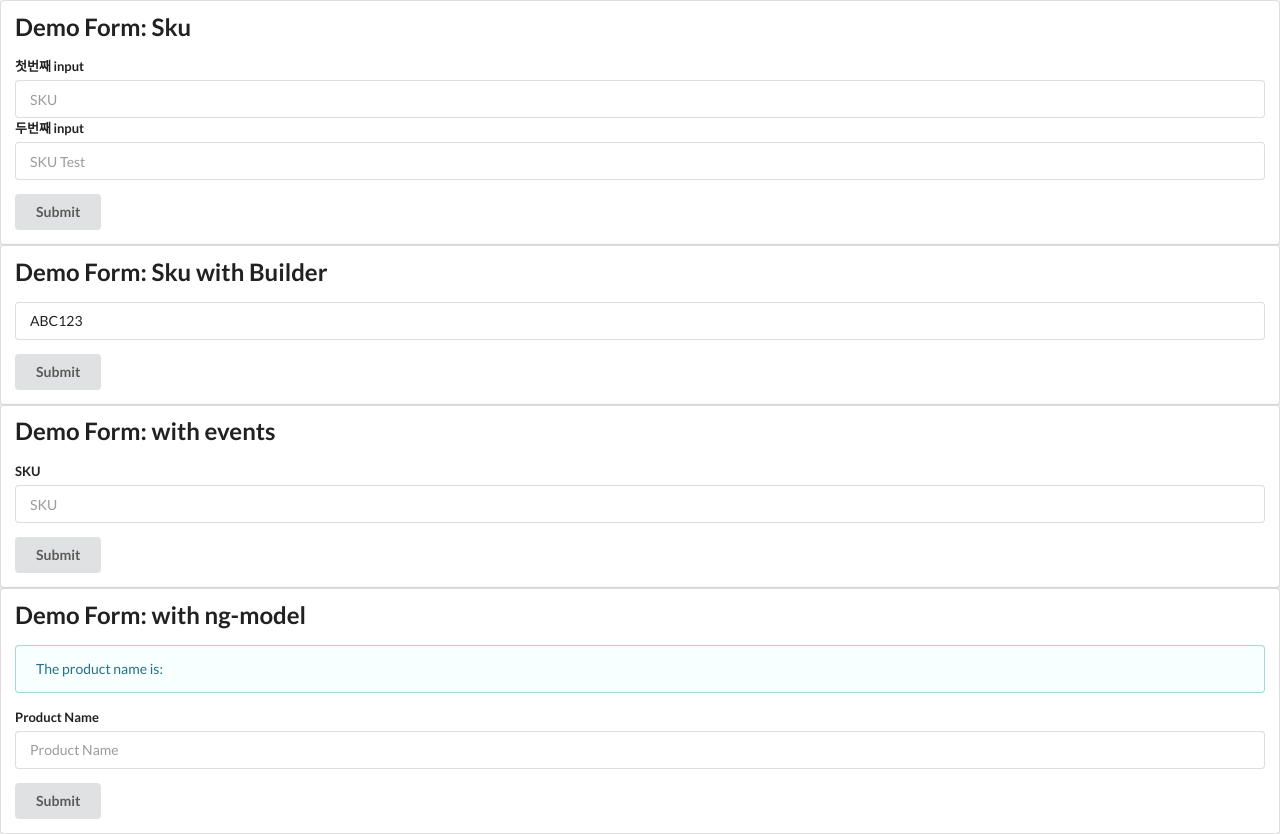
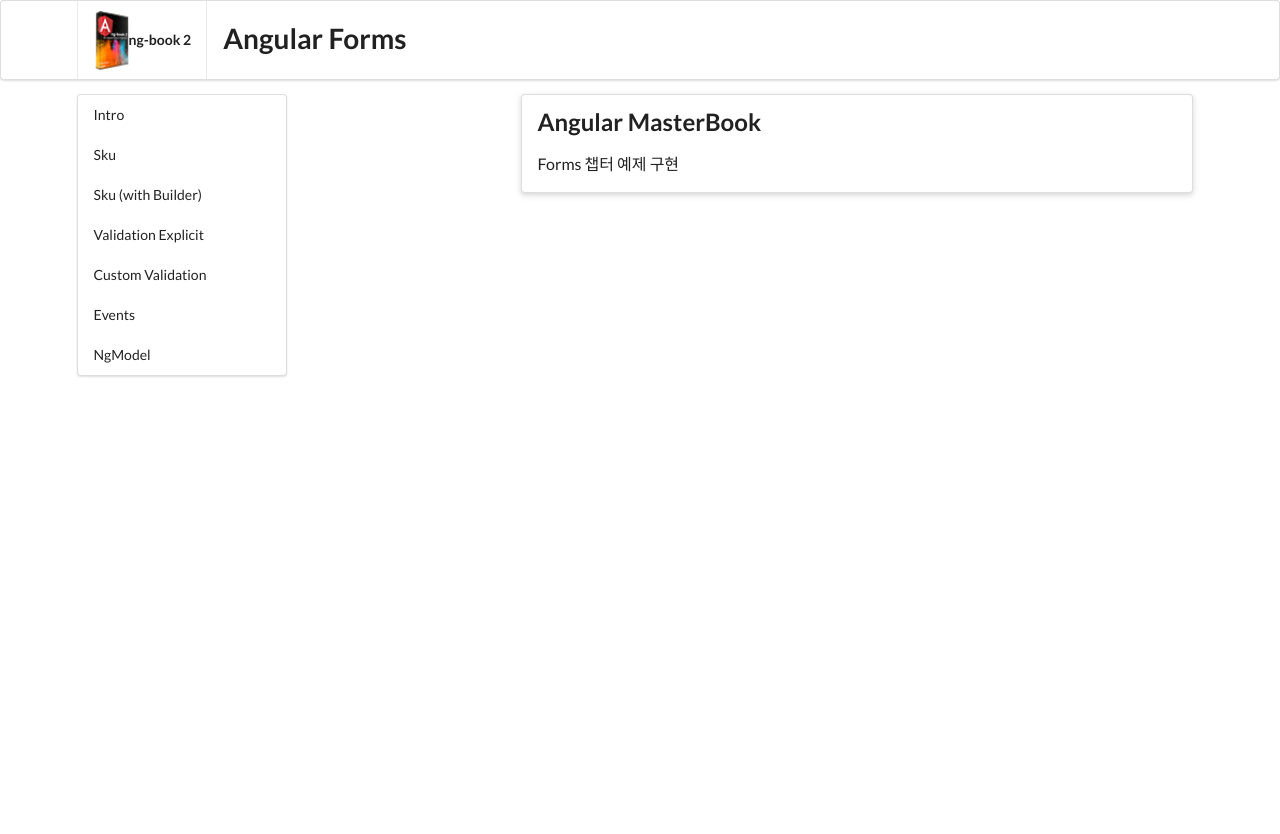
Before and after one commit to mina-raina-choi/angular-form, an Angular app: page / in a window 1280 px wide. After the commit the page ends 800 px from the top, so only its background shows below. Built offline with nearby package versions, Linux system fonts and the light colour scheme.

Commit message:
사이드바 구성

```diff
--- a/src/app/app.component.html
+++ b/src/app/app.component.html
@@ -1,10 +1,7 @@
-<!-- Menu Bar
 <div class="ui menu">
   <div class="ui container">
     <a href="#" class="header item">
-        <img class="logo"
-             src="assets/images/ng-book-2-minibook.png" />
-        ng-book 2
+      <img class="logo" src="assets/images/ng-book-2-minibook.png" /> ng-book 2
     </a>
     <div class="header item borderless">
       <h1 class="ui header">
@@ -23,11 +20,3 @@
     <router-outlet></router-outlet>
   </div>
 </div>
-   -->
-
-<app-demo-form-sku></app-demo-form-sku>
-<app-demo-form-sku-with-builder></app-demo-form-sku-with-builder>
-<!-- <app-demo-form-with-validations-explicit></app-demo-form-with-validations-explicit> -->
-<!-- <app-demo-form-with-custom-validation></app-demo-form-with-custom-validation> -->
-<app-demo-form-with-events></app-demo-form-with-events>
-<app-demo-form-ng-model></app-demo-form-ng-model>
--- a/src/app/app.component.ts
+++ b/src/app/app.component.ts
@@ -1,4 +1,6 @@
-import { Component } from '@angular/core';
+import { Component, Inject } from '@angular/core';
+import { Router } from '@angular/router';
+import { ExampleDef } from './example.model';
 
 @Component({
   selector: 'app-root',
@@ -6,5 +8,10 @@ import { Component } from '@angular/core';
   styleUrls: ['./app.component.css']
 })
 export class AppComponent {
-  title = 'app';
+  constructor(
+    private router: Router,
+    @Inject('ExampleDefs') public examples: ExampleDef[]
+  ) {
+    console.log("app.components",examples )
+  }
 }
--- a/src/app/app.module.ts
+++ b/src/app/app.module.ts
@@ -1,5 +1,16 @@
 import { BrowserModule } from '@angular/platform-browser';
 import { NgModule } from '@angular/core';
+import {
+  RouterModule,
+  Routes,
+  Router
+} from '@angular/router';
+import {
+  APP_BASE_HREF,
+  LocationStrategy,
+  HashLocationStrategy
+} from '@angular/common';
+
 
 import { AppComponent } from './app.component';
 import { FormsModule, ReactiveFormsModule } from '@angular/forms';
@@ -9,6 +20,34 @@ import { DemoFormWithValidationsExplicitComponent } from './demo-form-with-valid
 import { DemoFormWithCustomValidationComponent } from './demo-form-with-custom-validation/demo-form-with-custom-validation.component';
 import { DemoFormWithEventsComponent } from './demo-form-with-events/demo-form-with-events.component';
 import { DemoFormNgModelComponent } from './demo-form-ng-model/demo-form-ng-model.component'
+import { IntroComponent } from './intro/intro.component';
+
+import { ExampleDef } from './example.model';
+import { SidebarComponent } from './sidebar/sidebar.component';
+import { SidebarItemComponent } from './sidebar/sidebar-item.component';
+
+export const examples: ExampleDef[] = [
+  {label: 'Intro', name: 'Root', path: '', component: IntroComponent},
+  {label: 'Sku', name: 'DemoFormSku', path: 'sku', component: DemoFormSkuComponent},
+  {label: 'Sku (with Builder)', name: 'DemoFormSkuWithBuilder', path: 'sku-builder', component: DemoFormSkuWithBuilderComponent},
+  {label: 'Validation Explicit', name: 'DemoFormValidationsExplicit', path: 'validations-explicit', component: DemoFormWithValidationsExplicitComponent},
+  // {label: 'Validation Shorthand', name: 'DemoFormValidationsShorthand', path: 'validations-shorthand', component: DemoFormWithValidationsShorthandComponent},
+  {label: 'Custom Validation', name: 'DemoFormWithCustomValidation', path: 'custom-validation', component: DemoFormWithCustomValidationComponent},
+  {label: 'Events', name: 'DemoFormWithEvents', path: 'events', component: DemoFormWithEventsComponent},
+  {label: 'NgModel', name: 'DemoFormNgModel', path: 'ng-model', component: DemoFormNgModelComponent},
+];
+
+const routes: Routes = [
+ { path: '', component: IntroComponent, pathMatch: 'full' },
+ { path: 'sku', component: DemoFormSkuComponent, pathMatch: 'full' },
+ { path: 'sku-builder', component: DemoFormSkuWithBuilderComponent, pathMatch: 'full' },
+ { path: 'validations-explicit', component: DemoFormWithValidationsExplicitComponent, pathMatch: 'full'},
+//  { path: 'validations-shorthand', component: DemoFormWithValidationsShorthandComponent, pathMatch: 'full'},
+ { path: 'custom-validation', component: DemoFormWithCustomValidationComponent, pathMatch: 'full'},
+ { path: 'events', component: DemoFormWithEventsComponent, pathMatch: 'full'},
+ { path: 'ng-model', component: DemoFormNgModelComponent, pathMatch: 'full'}
+];
+
 
 @NgModule({
   declarations: [
@@ -18,14 +57,22 @@ import { DemoFormNgModelComponent } from './demo-form-ng-model/demo-form-ng-mode
     DemoFormWithValidationsExplicitComponent,
     DemoFormWithCustomValidationComponent,
     DemoFormWithEventsComponent,
-    DemoFormNgModelComponent
+    DemoFormNgModelComponent,
+    IntroComponent,
+    SidebarComponent,
+    SidebarItemComponent
   ],
   imports: [
     BrowserModule,
     FormsModule,
-    ReactiveFormsModule
+    ReactiveFormsModule,
+    RouterModule.forRoot(routes)
   ],
-  providers: [],
+  providers: [
+    { provide: APP_BASE_HREF,    useValue: '/' },
+    { provide: LocationStrategy, useClass: HashLocationStrategy },
+    { provide: 'ExampleDefs',    useValue: examples }
+  ],
   bootstrap: [AppComponent]
 })
 export class AppModule { }
--- /dev/null
+++ b/src/app/intro/intro.component.html
@@ -0,0 +1,6 @@
+<div class="ui raised segment">
+  <h2 class="ui header">Angular MasterBook</h2>
+  <div class="field">
+      Forms 챕터 예제 구현
+  </div>
+</div>
--- /dev/null
+++ b/src/app/intro/intro.component.ts
@@ -0,0 +1,14 @@
+import { Component, OnInit } from '@angular/core';
+
+@Component({
+  selector: 'app-intro',
+  templateUrl: './intro.component.html'
+})
+export class IntroComponent implements OnInit {
+
+  constructor() { }
+
+  ngOnInit() {
+  }
+
+}
--- /dev/null
+++ b/src/app/sidebar/sidebar-item.component.html
@@ -0,0 +1,5 @@
+<a class="item"
+  [ngClass]="{ active: isActive() }"
+  [routerLink]="[item.path]">
+  {{ item.label }}
+</a>
--- /dev/null
+++ b/src/app/sidebar/sidebar-item.component.ts
@@ -0,0 +1,34 @@
+import {
+    Component,
+    OnInit,
+    Input
+} from '@angular/core';
+import { ExampleDef } from '../example.model';
+import { Location } from '@angular/common';
+import {
+    Router,
+    ActivatedRoute
+} from '@angular/router';
+
+
+@Component({
+    selector: 'app-sidebar-item',
+    templateUrl: './sidebar-item.component.html'
+})
+export class SidebarItemComponent implements OnInit {
+    @Input('item') item: ExampleDef;
+
+    constructor(private router: Router,
+        private route: ActivatedRoute,
+        private location: Location) {
+    }
+
+    // Checks if this current example is the selected one
+    isActive(): boolean {
+        return `/${this.item.path}` === this.location.path();
+    }
+
+    ngOnInit() {
+    }
+
+}
--- /dev/null
+++ b/src/app/sidebar/sidebar.component.html
@@ -0,0 +1,6 @@
+<div class="ui vertical pointing menu">
+    <app-sidebar-item
+      [item]="item"
+      *ngFor="let item of items">
+    </app-sidebar-item>
+  </div>
--- /dev/null
+++ b/src/app/sidebar/sidebar.component.ts
@@ -0,0 +1,20 @@
+import {
+  Component,
+  OnInit,
+  Input
+} from '@angular/core';
+import { ExampleDef } from '../example.model';
+
+@Component({
+  selector: 'app-sidebar',
+  templateUrl: './sidebar.component.html'
+})
+export class SidebarComponent implements OnInit {
+  @Input('items') items: ExampleDef[];
+
+  constructor() { }
+
+  ngOnInit() {
+  }
+
+}
```
Also changed, not shown: src/app/example.model.ts (added, +12 -0 lines). Lines whose indentation alone changed are shown as unchanged.
